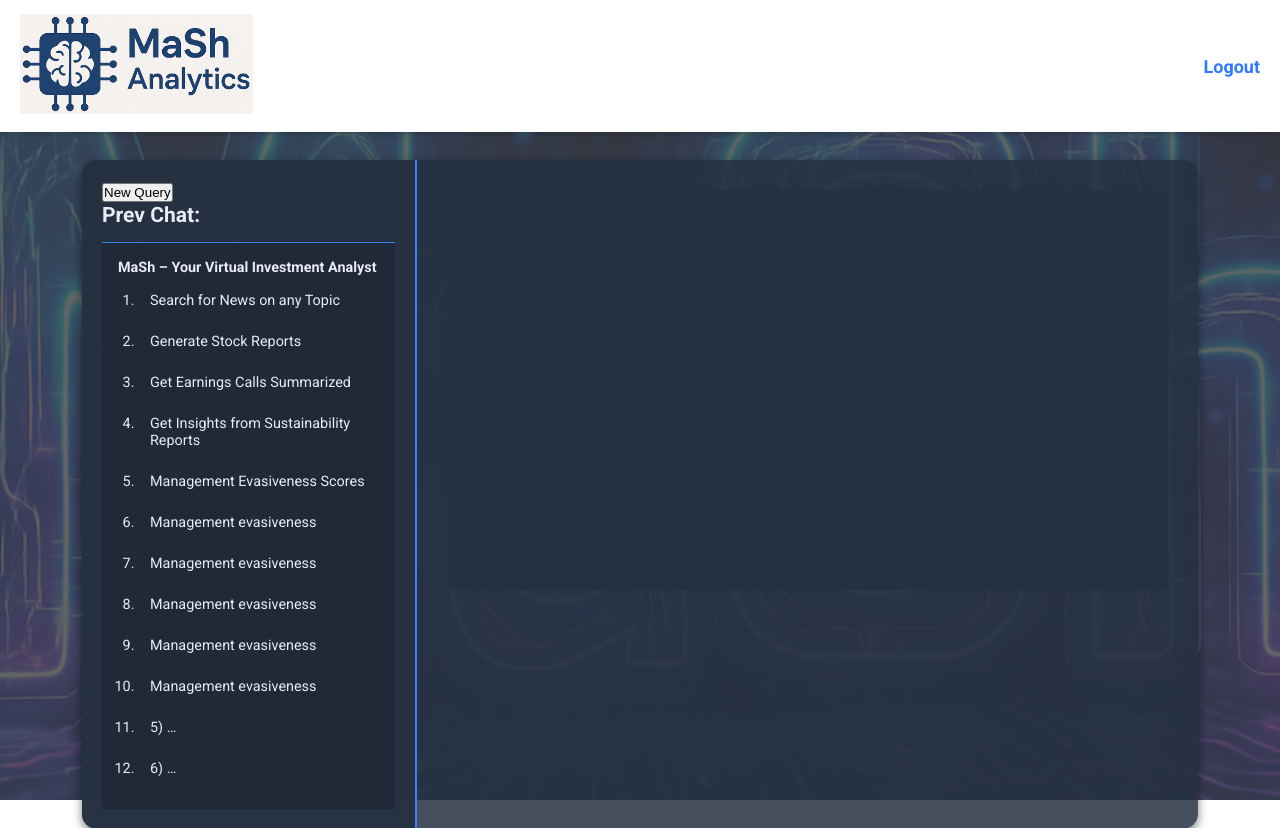
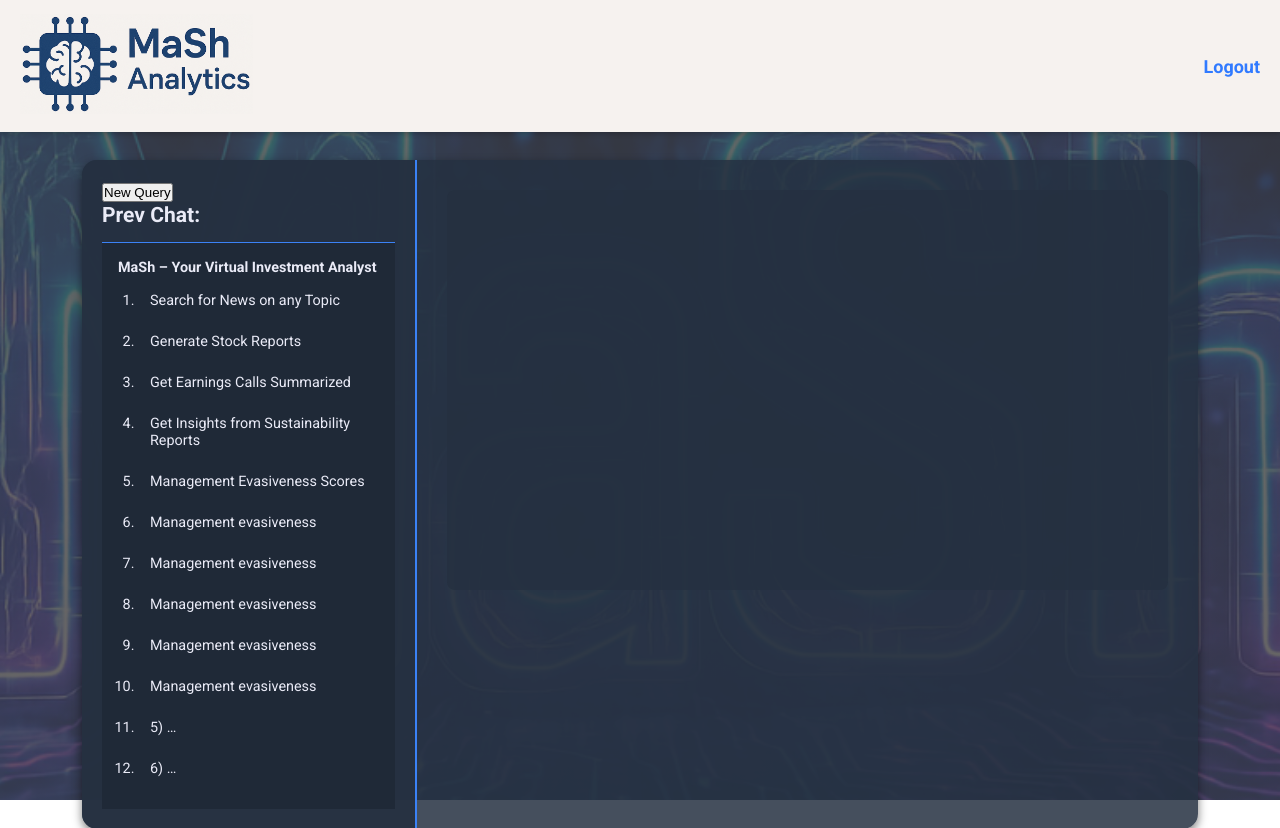
Before and after one commit to AGS1979/mash_analytics, a Flask app: page /chat in a window 1280 px wide. Shown: the top 828 px of the page. Run offline with Flask 3, Linux system fonts and the light colour scheme; the visitor is signed in with stand-in values (Sample User, id 1); data that the repository does not hold is empty.

Commit message:
changes to modules

```diff
--- a/static/css/styles.css
+++ b/static/css/styles.css
@@ -43,7 +43,7 @@ header {
   justify-content: space-between;
   align-items: center;
   padding: 14px 20px;
-  background: rgba(255, 255, 255);  /* Already present */
+  background: rgba(246, 242, 239);  /* Already present */
   box-shadow: 0 2px 5px rgba(0, 0, 0, 0.2);
 }
 
```
